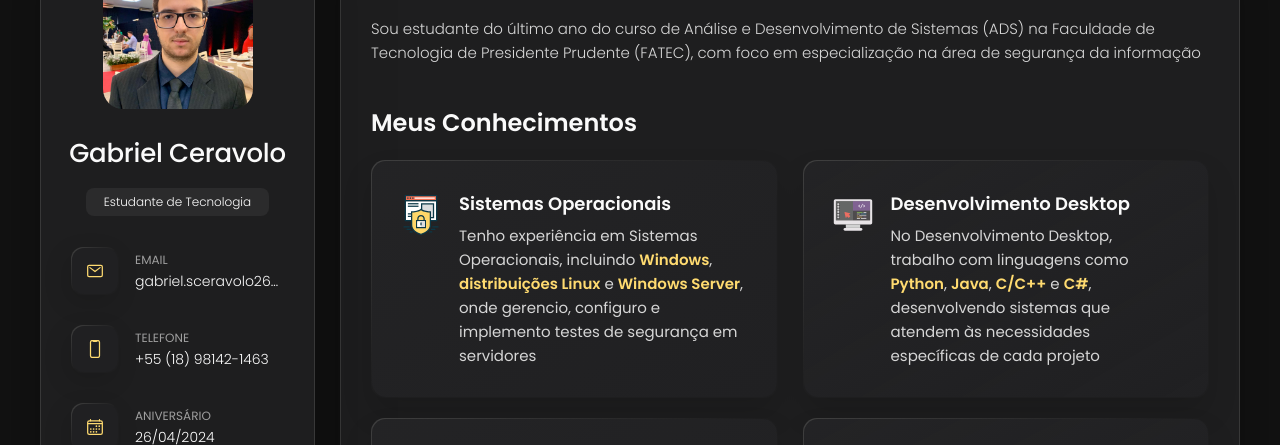
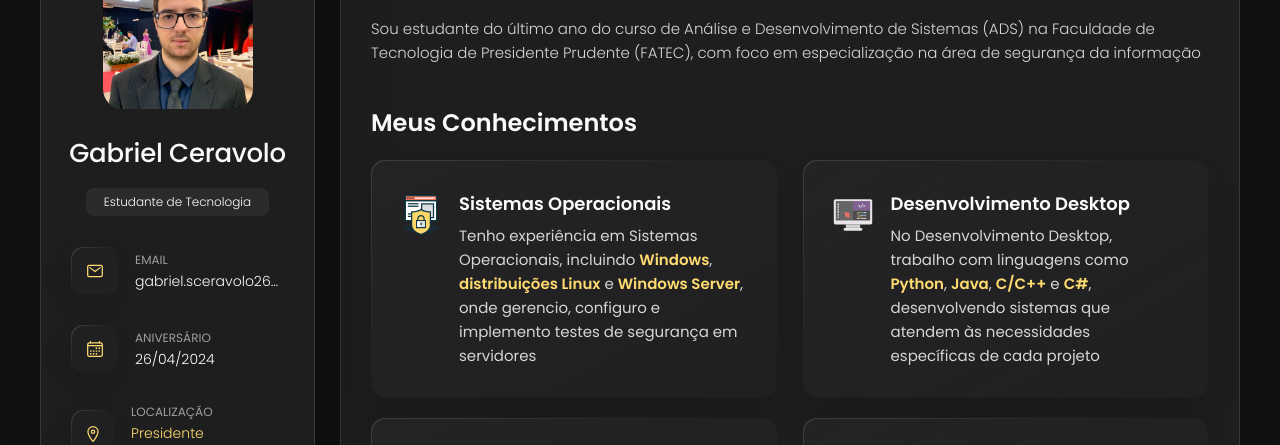
Before and after one commit to gabrielceravoloo/gabrielceravoloo.github.io, a plain HTML site: page index.html in a window 1280 px wide. Shown: the part 162-607 px from the top of the page. Drawn offline with nearby package versions, Linux system fonts and the light colour scheme.

Commit message:
Removendo Dados Sensiveis

```diff
--- a/index.html
+++ b/index.html
@@ -62,20 +62,6 @@
               <p class="contact-title">Email</p>
 
               <a href="mailto:gabriel.sceravolo26@gmail.com" class="contact-link">gabriel.sceravolo26@gmail.com</a>
-            </div>
-
-          </li>
-
-          <li class="contact-item">
-
-            <div class="icon-box">
-              <ion-icon name="phone-portrait-outline" href="tel:+5518981421463"></ion-icon>
-            </div>
-
-            <div class="contact-info">
-              <p class="contact-title">Telefone</p>
-
-              <a href="tel:+5518981421463" class="contact-link">+55 (18) 98142-1463</a>
             </div>
 
           </li>
```
